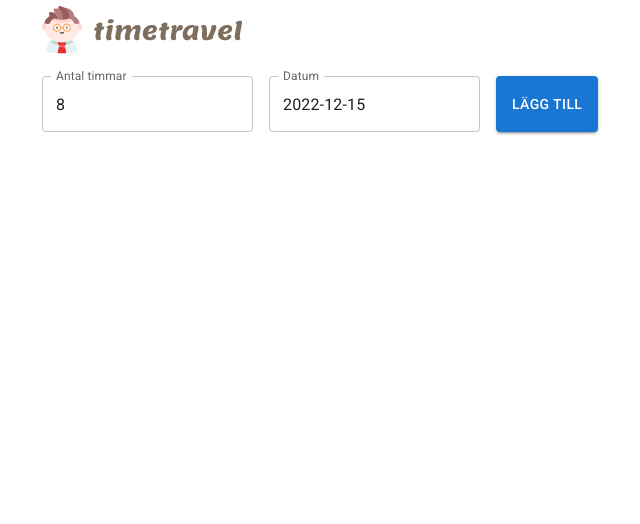
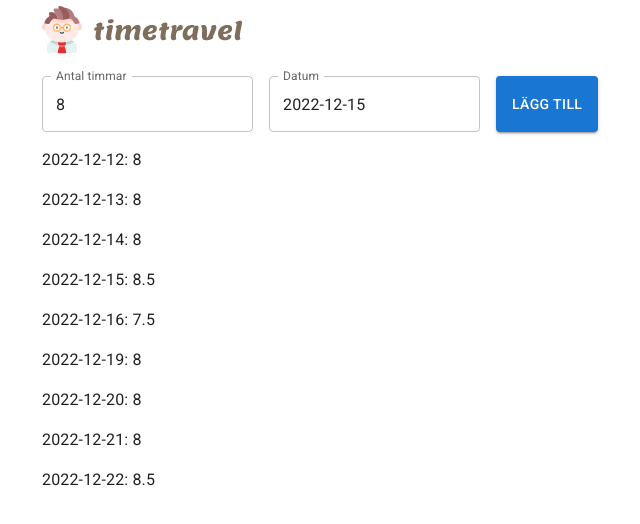
Before and after one commit to englund/timetravel, a React (Create React App) app in the folder client/: page / in a window 1280 px wide. Shown: the top 524 px of the page, without its empty margins (22-662 px from the left). Built offline with nearby package versions, Linux system fonts and the light colour scheme.

Commit message:
add test data

```diff
--- a/client/src/components/timeline/useTimeline.ts
+++ b/client/src/components/timeline/useTimeline.ts
@@ -1,4 +1,45 @@
 import { useState } from "react";
+
+const initialTimeline: Time[] = [
+  // v.50
+  {
+    date: new Date("2022-12-12"),
+    hours: 8,
+  },
+  {
+    date: new Date("2022-12-13"),
+    hours: 8,
+  },
+  {
+    date: new Date("2022-12-14"),
+    hours: 8,
+  },
+  {
+    date: new Date("2022-12-15"),
+    hours: 8.5,
+  },
+  {
+    date: new Date("2022-12-16"),
+    hours: 7.5,
+  },
+  // v.51
+  {
+    date: new Date("2022-12-19"),
+    hours: 8,
+  },
+  {
+    date: new Date("2022-12-20"),
+    hours: 8,
+  },
+  {
+    date: new Date("2022-12-21"),
+    hours: 8,
+  },
+  {
+    date: new Date("2022-12-22"),
+    hours: 8.5,
+  },
+];
 
 export interface Time {
   hours: number;
@@ -6,7 +47,7 @@ export interface Time {
 }
 
 export const useTimeline = () => {
-  const [timeline, setTimeline] = useState<Time[]>([]);
+  const [timeline, setTimeline] = useState<Time[]>(initialTimeline);
 
   return {
     addTime: (hours: number, date: Date) => {
```
